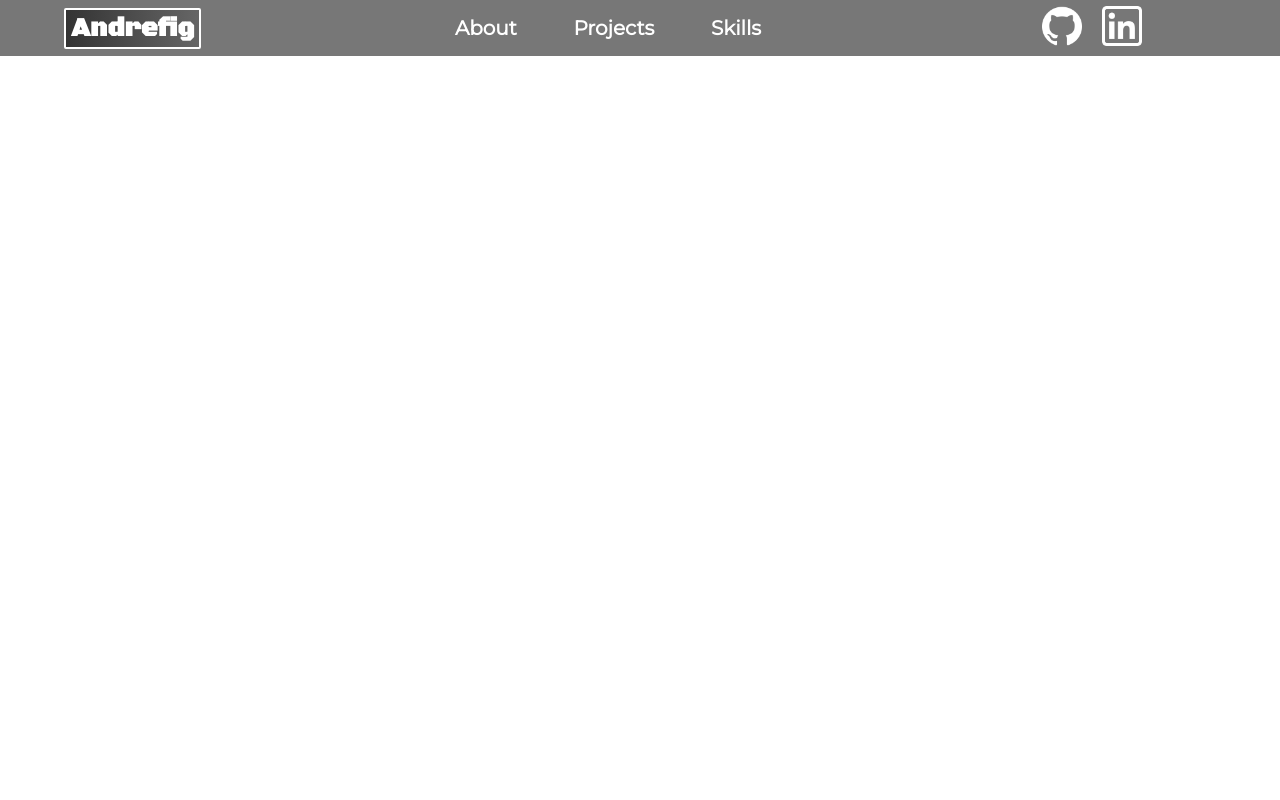
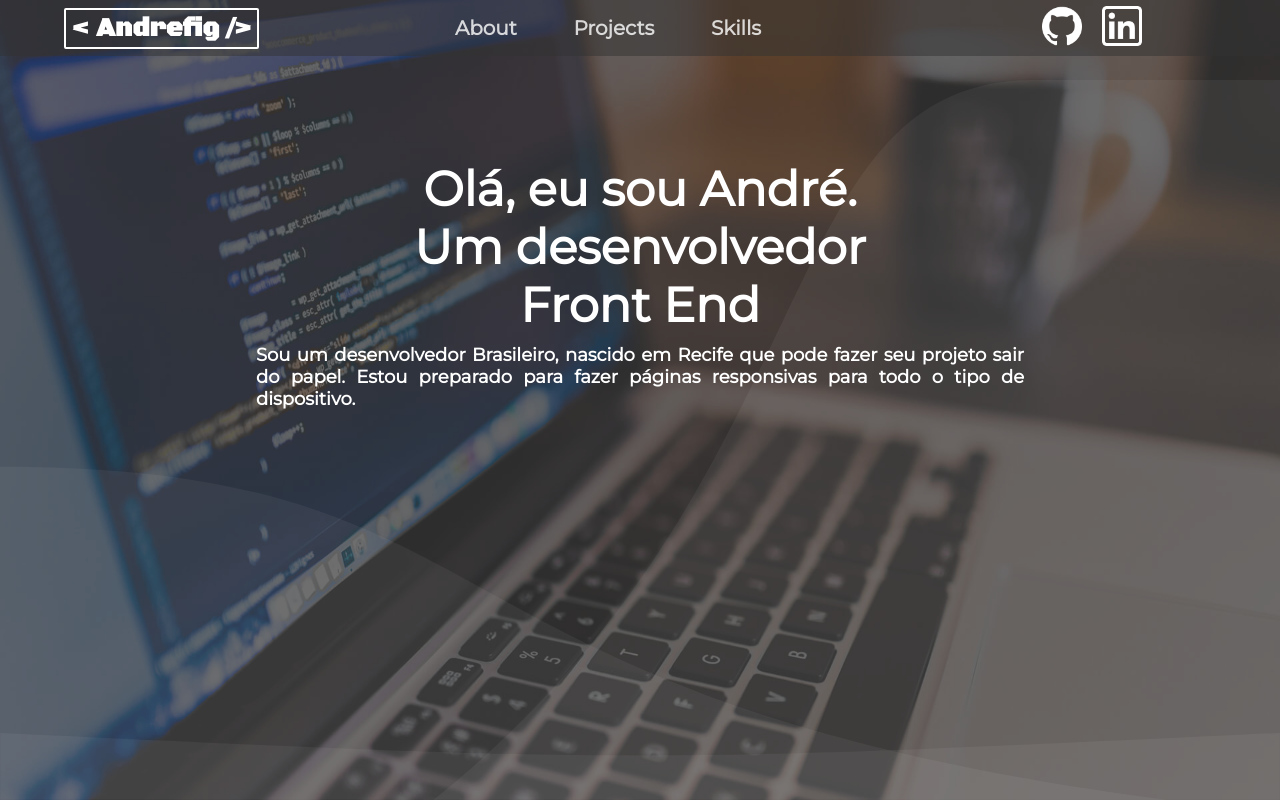
Before and after one commit to FigueiroaAndre/FCC-Personal-Portifolio-Webpage, a plain HTML site: page index.html in a window 1280 px wide. Drawn offline with Linux system fonts and the light colour scheme.

Commit message:
Add welcome section and minor changes in navbar
Adding some transparency to navbar, using rgba instead of a fixed value.

The  logo  have  been updated too. 'Andrefig' looks like a html tag now,
and there is no background.

Welcome section is really simple, the background color of body is a dark
shade of gray. All the section is covered by an image with some opacity,
the opacity of the image combined with the body background is amazing.

To  make  things  look  more  professional,  some  svg  curves with high
transparency have been added.

```diff
--- a/index.html
+++ b/index.html
@@ -8,20 +8,37 @@
 </head>
 <body>
     <nav id="navbar">
-        <div id="navbar-logo"><a href="#">Andrefig</a></div>
+        <div id="navbar-logo"><a href="#">&lt; Andrefig /&gt;</a></div>
 
         <ul id="navbar-links">
-            <li><a href="#">About</a></li>
-            <li><a href="#">Projects</a></li>
+            <li><a href="#welcome-section">About</a></li>
+            <li><a href="#projects">Projects</a></li>
             <li><a href="#">Skills</a></li>
         </ul>
 
         <ul id="navbar-contacts">
-            <li><a href="https://github.com/FigueiroaAndre" target="_blank"><img src="./images/github.png" alt="Github Logo"></a></li>
-            <li><a href="https://www.linkedin.com/in/alfigueiroab/" target="_blank"><img src="./images/linkedin.png" alt=""></a></li>
+            <li><a id="profile-link" href="https://github.com/FigueiroaAndre" target="_blank"><img src="./images/icons/github.png" alt="Github Logo"></a></li>
+            <li><a href="https://www.linkedin.com/in/alfigueiroab/" target="_blank"><img src="./images/icons/linkedin.png" alt=""></a></li>
         </ul>
     </nav>
+
+    <section id="welcome-section">
+        <img src="./images/welcome_section.jpg">
+        <svg viewBox="0 0 1920 100"><path d="M 0 0 C 960 45 960 45 1920 0 L 1920 100 L 0 100 Z"></path></svg>
+        <svg viewBox="0 0 1920 600"><path d="M 0 100 L 0 600 L 1750 600 C 600 450 800 100 0 100 Z"></path></svg>
+        <svg viewBox="0 0 1920 1080"><path d="M 1920 1080 L 650 1080 C 1250 600 1150 0 1550 0 L 1920 0 Z"></path></svg>
+        <h1>Olá, eu sou André. Um desenvolvedor Front End </h1>
+        <p>Sou um desenvolvedor Brasileiro, nascido em Recife que pode fazer seu projeto sair do papel. Estou preparado para fazer páginas responsivas para todo o tipo de dispositivo.</p>
+    </section>
+
+    <section id="projects">
+        <div class="project-tile project-1"></div class="project-tile">
+        <div class="project-tile project-2"></div class="project-tile">
+        <div class="project-tile project-3"></div class="project-tile">
+        <div class="project-tile project-4"></div class="project-tile">
+    </section>
     <!-- github: "Icon made by Pixel perfect from www.flaticon.com" -->
     <!-- linkedin: "Icon made by Freepik from www.flaticon.com" -->
+    <script src="https://cdn.freecodecamp.org/testable-projects-fcc/v1/bundle.js"></script>
 </body>
 </html>
--- a/style.css
+++ b/style.css
@@ -7,16 +7,24 @@
     padding: 0;
 }
 
+body {
+    background-color: #333333;
+}
+
 /* Navbar */
 #navbar {
     align-content: space-between;
     align-items: center;
-    background: #777777;
+    background-color: rgba(51,51,51,0.5);
+    position: fixed;
+    top: 0;
+    left: 0;
     display: flex;
     flex-flow: row nowrap;
     height: 7vh;
     justify-content: center;
     width: 100%;
+    z-index: 1;
 }
 
 #navbar-logo {
@@ -28,7 +36,7 @@
 #navbar-logo a {
     border: 2px solid white;
     border-radius: 2px;
-    background: linear-gradient(90deg,#333333,#666666);
+    /* background: linear-gradient(90deg,#333333,#666666); */
     color: #fff;
     display: inline-block;
     font-family: 'Black Ops One', cursive;
@@ -55,13 +63,15 @@
     color: #fff;
     font-family: 'Montserrat', sans-serif;
     font-size: 20px;
-    font-weight: bolder;
+    font-weight: bold;
     text-decoration: none;
-    transition: ease 0.5s;
+    opacity: 0.8;
+    transition: ease 0.3s;
 }
 
 #navbar-links li a:hover {
-    opacity: 0.5;
+    opacity: 1;
+    font-weight: bolder;
 }
 
 #navbar-contacts {
@@ -80,3 +90,56 @@
     height: 40px;
     width: 40px;
 }
+
+/* Welcome Section */
+#welcome-section {
+    height: 100vh;
+    position: relative;
+    width: 100vw;
+}
+
+#welcome-section img {
+    position: absolute;
+    top: 0;
+    left: 0;
+    height: 100%;
+    opacity: 0.3;
+    width: 100%;
+    z-index: -1;
+}
+
+#welcome-section svg {
+    position: absolute;
+    bottom: 0;
+    left: 0;
+    width: 100%;
+}
+
+#welcome-section svg path {
+    fill: white;
+    fill-opacity: 0.05;
+}
+
+#welcome-section h1 {
+    color: white;
+    font-family: 'Montserrat', sans-serif;
+    font-size: 48px;
+    font-weight: bolder;
+    margin: 0 auto;
+    padding-top: 20vh;
+    text-align: center;
+    width: 40%;
+}
+
+#welcome-section p {
+    color: white;
+    font-family: 'Montserrat', sans-serif;
+    font-size: 18px;
+    font-weight: bold;
+    margin: 0 auto;
+    padding-top: 10px;
+    text-align: justify;
+    width: 60%;
+}
+
+/* Projects */
```
Also changed, not shown: images/icons/github.png (renamed from images/github.png), images/icons/linkedin.png (renamed from images/linkedin.png), images/welcome_section.jpg (added).
